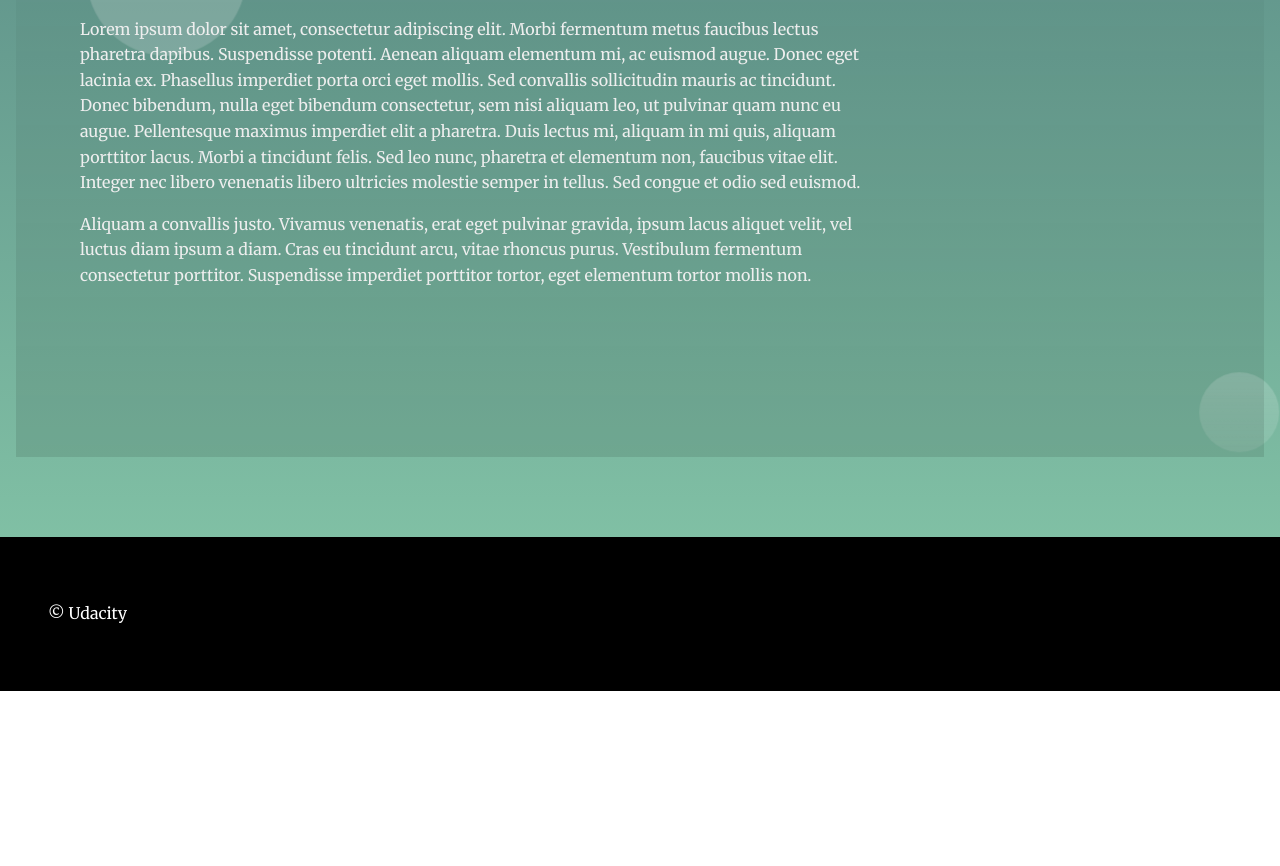
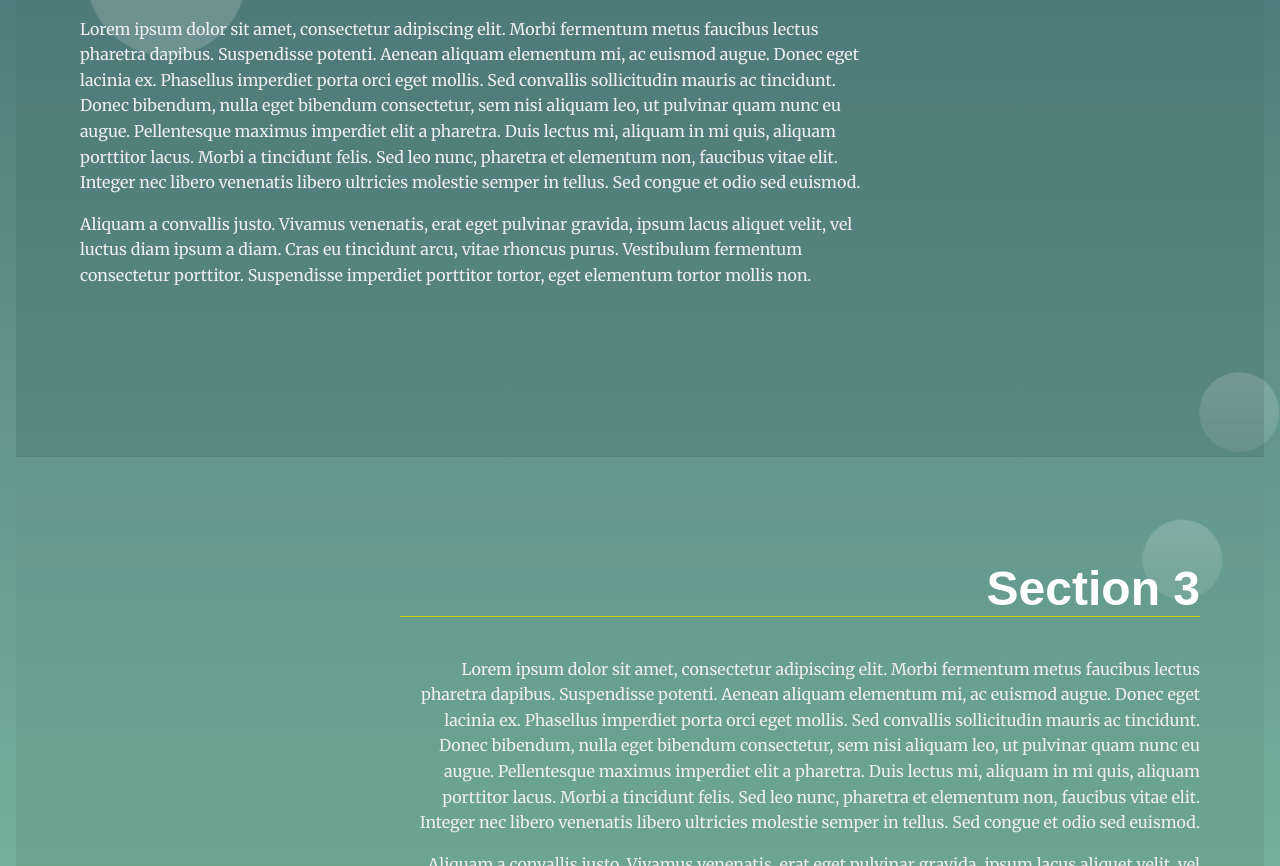
Before and after one commit to prpcodes/landing-page-udacity, a plain HTML site: page index.html in a window 1280 px wide. Shown: the part 1934-2800 px from the top of the page. Before the commit the page ends 2625 px from the top, so only its background shows below. Drawn offline with Linux system fonts and the light colour scheme.

Commit message:
Update index.html

```diff
--- a/index.html
+++ b/index.html
@@ -51,6 +51,14 @@
         <p>Aliquam a convallis justo. Vivamus venenatis, erat eget pulvinar gravida, ipsum lacus aliquet velit, vel luctus diam ipsum a diam. Cras eu tincidunt arcu, vitae rhoncus purus. Vestibulum fermentum consectetur porttitor. Suspendisse imperdiet porttitor tortor, eget elementum tortor mollis non.</p>
       </div>
     </section>
+    <section id="section3" data-nav="Section 3">
+      <div class="landing__container">
+        <h2>Section 3</h2>
+        <p>Lorem ipsum dolor sit amet, consectetur adipiscing elit. Morbi fermentum metus faucibus lectus pharetra dapibus. Suspendisse potenti. Aenean aliquam elementum mi, ac euismod augue. Donec eget lacinia ex. Phasellus imperdiet porta orci eget mollis. Sed convallis sollicitudin mauris ac tincidunt. Donec bibendum, nulla eget bibendum consectetur, sem nisi aliquam leo, ut pulvinar quam nunc eu augue. Pellentesque maximus imperdiet elit a pharetra. Duis lectus mi, aliquam in mi quis, aliquam porttitor lacus. Morbi a tincidunt felis. Sed leo nunc, pharetra et elementum non, faucibus vitae elit. Integer nec libero venenatis libero ultricies molestie semper in tellus. Sed congue et odio sed euismod.</p>
+
+        <p>Aliquam a convallis justo. Vivamus venenatis, erat eget pulvinar gravida, ipsum lacus aliquet velit, vel luctus diam ipsum a diam. Cras eu tincidunt arcu, vitae rhoncus purus. Vestibulum fermentum consectetur porttitor. Suspendisse imperdiet porttitor tortor, eget elementum tortor mollis non.</p>
+      </div>
+    </section>
   </main>
   <footer class="page__footer">
     <p>&copy Udacity</p>
```
